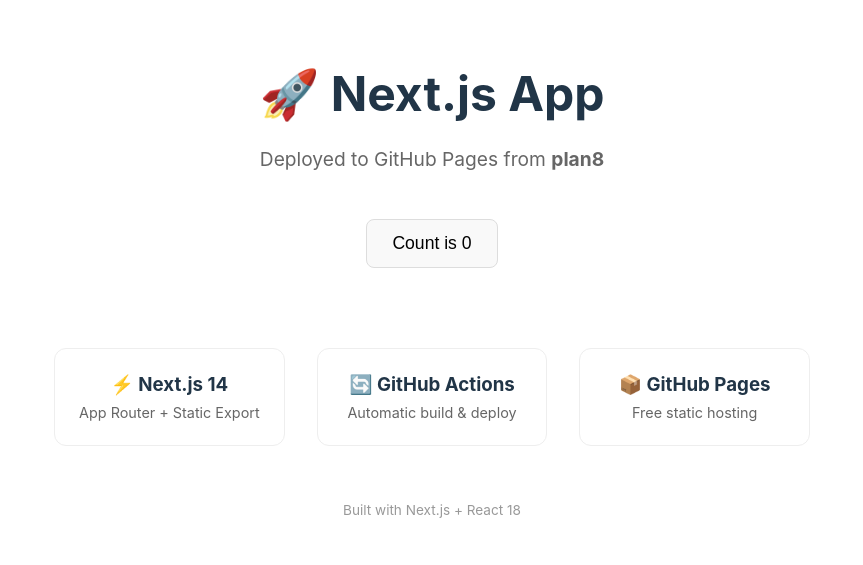
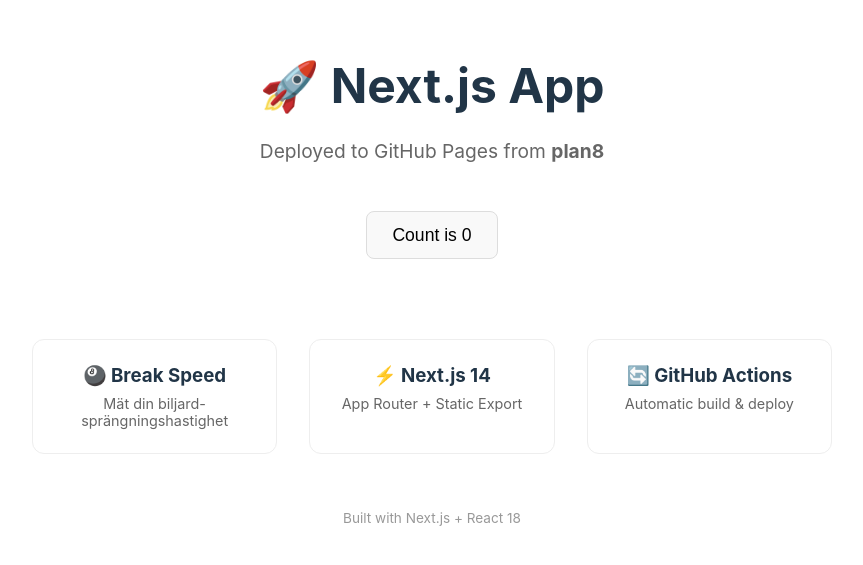
Before and after one commit to plan8/nextjs-app, a Next.js app: page / in a window 1280 px wide. Shown: the part 109-674 px from the top of the page, without its empty margins (208-1071 px from the left). Built offline with nearby package versions, Linux system fonts and the light colour scheme.

Commit message:
Add navigation to break speed page

```diff
--- a/src/app/page.js
+++ b/src/app/page.js
@@ -1,6 +1,7 @@
 'use client'
 
 import { useState } from 'react'
+import Link from 'next/link'
 
 export default function Home() {
   const [count, setCount] = useState(0)
@@ -19,6 +20,10 @@
         </button>
       </div>
       <div className="features">
+        <Link href="/break" className="feature" style={{ textDecoration: 'none', color: 'inherit' }}>
+          <h3>🎱 Break Speed</h3>
+          <p>Mät din biljard-sprängningshastighet</p>
+        </Link>
         <div className="feature">
           <h3>⚡ Next.js 14</h3>
           <p>App Router + Static Export</p>
@@ -27,10 +32,6 @@
           <h3>🔄 GitHub Actions</h3>
           <p>Automatic build & deploy</p>
         </div>
-        <div className="feature">
-          <h3>📦 GitHub Pages</h3>
-          <p>Free static hosting</p>
-        </div>
       </div>
       <p className="footer">
         Built with Next.js + React 18
```
